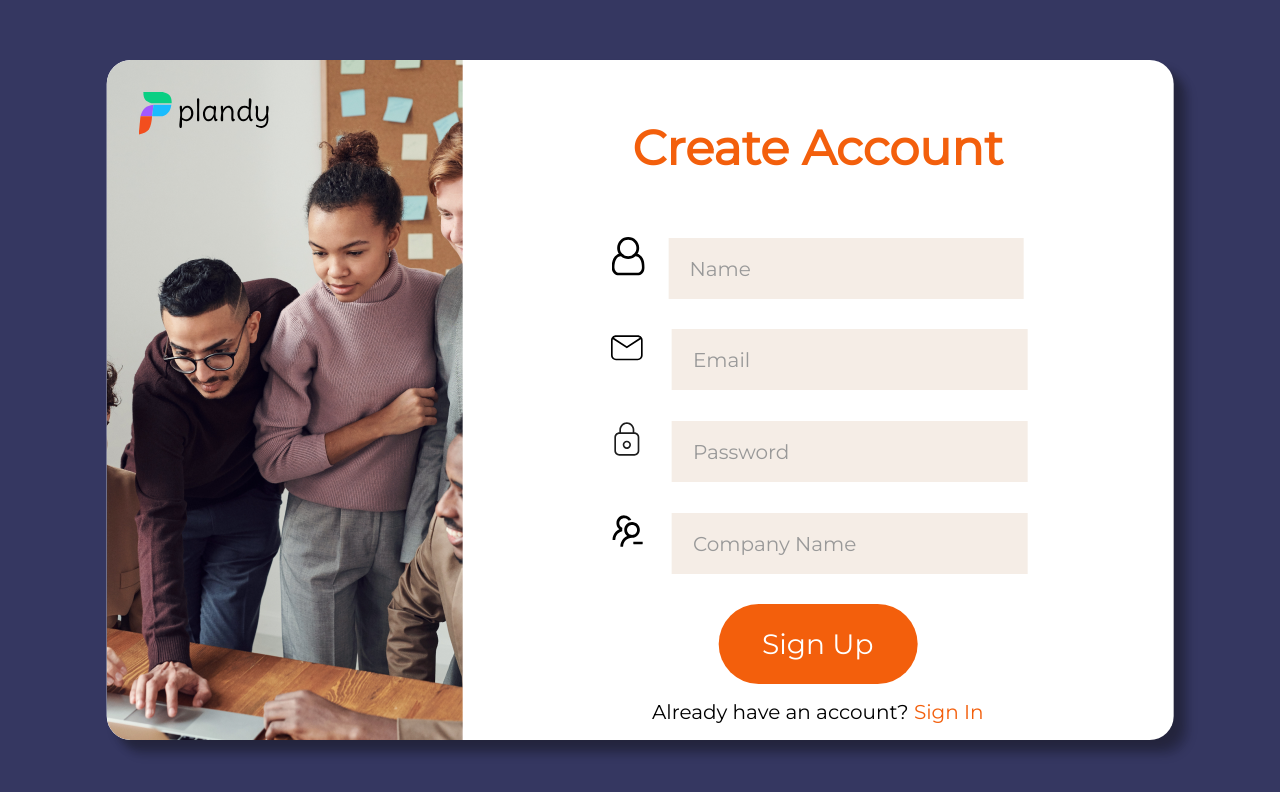
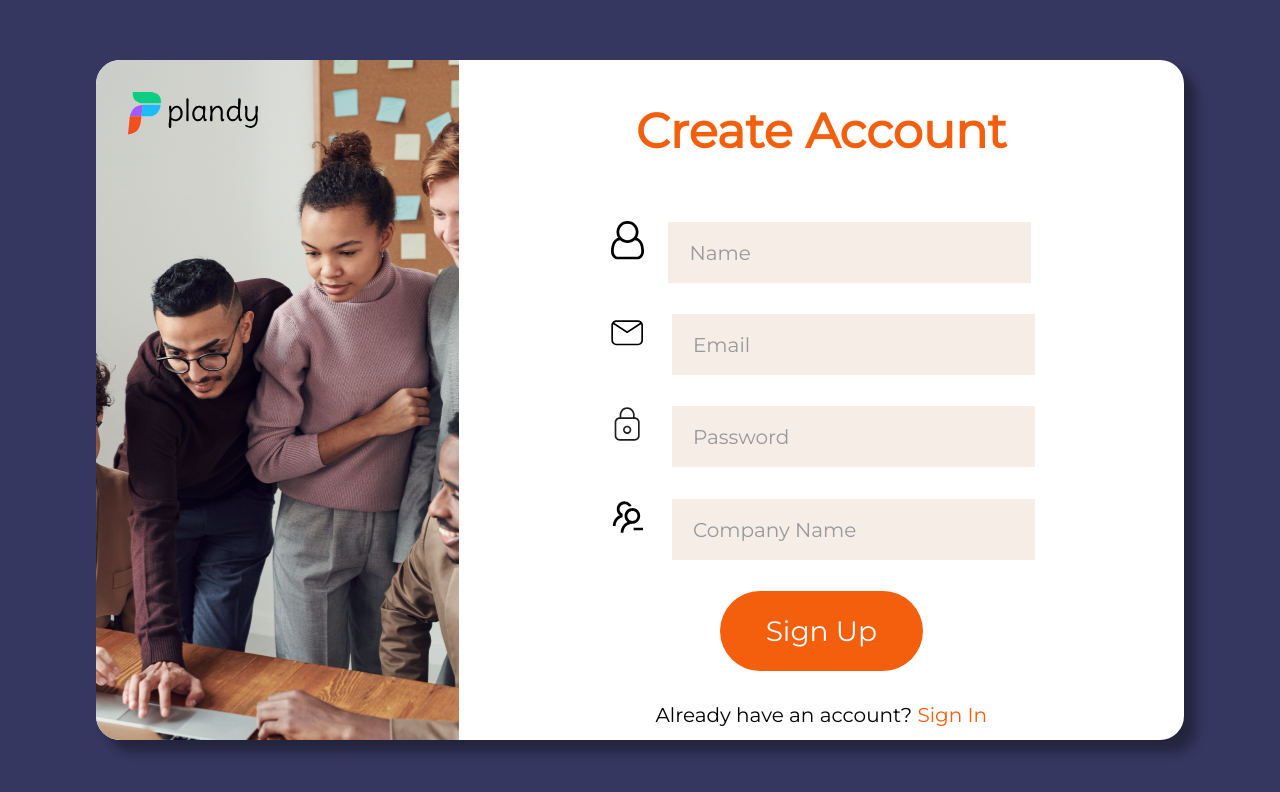
Before and after one commit to TomerCnaan/Plandy-client, a React (Create React App) app: page /register in a window 1280 px wide. Shown: the top 792 px of the page. Built offline with nearby package versions, Linux system fonts and the light colour scheme.

Commit message:
register form working, login. not getting errors

```diff
--- a/src/components/common/useForm.jsx
+++ b/src/components/common/useForm.jsx
@@ -28,13 +28,17 @@ const useForm = (initialState, validationSchema, doSubmit) => {
 	}
 
 	function handleSubmit(e) {
+		console.log("handle submit");
 		e.preventDefault();
 
 		let _errors = validate();
 		setErrors({ errors: _errors || {} });
 		if (_errors) return;
 
-		_errors = doSubmit(data, errors);
+		// doSubmit(data, errors);
+		_errors = doSubmit(data, errors); //FIXME: not getting the errors from do submit
+		console.log("_errors");
+		console.dir(_errors);
 		if (_errors) {
 			setErrors({ ..._errors });
 		}
--- a/src/components/loginForm.jsx
+++ b/src/components/loginForm.jsx
@@ -38,11 +38,13 @@ const LoginForm = props => {
 
 	const doSubmit = async (data, errors) => {
 		try {
-			auth.login(data.email, data.password);
-			const { state } = props.location;
-			window.location = state ? state.from.pathname : "/";
+			console.log("in login do submit");
+			await auth.login(data.email, data.password);
+			// const { state } = props.location;
+			// window.location = state ? state.from.pathname : "/";
+			window.location = "/";
 		} catch (ex) {
-			console.log("exception occured");
+			console.dir(ex.response);
 			if (ex.response && ex.response.status === 400) {
 				errors.email = ex.response.data;
 				return { ...errors };
@@ -61,17 +63,11 @@ const LoginForm = props => {
 	if (auth.getCurrentUser()) return <Redirect to="/" />;
 	return (
 		<div className={classes.root}>
-			<Grid
-				container
-				direction="row"
-				sm={10}
-				lg={10}
-				className={classes.wrapper}
-			>
+			<Grid container direction="row" className={classes.wrapper}>
 				<Grid item sm={false} md={3} lg={4} className={classes.image}>
 					<img src={`${Sign}`} className={classes.formLogo} alt="logo" />
 				</Grid>
-				<Grid item sm={9} md={9} lg={8} alignContent="center">
+				<Grid item sm={9} md={9} lg={8}>
 					<H1>Log In</H1>
 					<form onSubmit={handleSubmit} noValidate className={classes.form}>
 						{renderInput("email", emailLabel, "Email")}
--- a/src/components/registerForm.jsx
+++ b/src/components/registerForm.jsx
@@ -47,13 +47,10 @@ const RegiterForm = props => {
 			.label("Company Name")
 	};
 
-	const doSubmit = (data, errors) => {
+	const doSubmit = async (data, errors) => {
 		try {
-			const response = userService.register(data);
-
-			console.log(response.headers["x-auth-token"]); //TODO: fix the function. fails on auth.loginWithJwt
+			const response = await userService.register(data);
 			auth.loginWithJwt(response.headers["x-auth-token"]);
-			console.log("logging in with jwt");
 			window.location = "/";
 		} catch (ex) {
 			console.log("exception occured");
@@ -74,17 +71,11 @@ const RegiterForm = props => {
 
 	return (
 		<div className={classes.root}>
-			<Grid
-				container
-				direction="row"
-				sm={10}
-				lg={10}
-				className={classes.wrapper}
-			>
+			<Grid container direction="row" className={classes.wrapper}>
 				<Grid item sm={false} md={3} lg={4} className={classes.image}>
 					<img src={`${Sign}`} className={classes.formLogo} alt="logo" />
 				</Grid>
-				<Grid item sm={9} md={9} lg={8} alignContent="center">
+				<Grid item sm={9} md={9} lg={8}>
 					<H1 style={{ marginTop: "5.8%", marginBottom: "4.1%" }}>
 						Create Account
 					</H1>
--- a/src/components/style/form-elements.css
+++ b/src/components/style/form-elements.css
@@ -9,7 +9,7 @@
 	border: none;
 	align-items: center;
 	margin-top: 4.3%;
-	margin-bottom: 6.9%;
+	margin-bottom: 4%;
 }
 
 .input-area {
--- a/src/components/style/form-style.js
+++ b/src/components/style/form-style.js
@@ -8,6 +8,7 @@ export const useStyles = makeStyles(theme => ({
 	},
 	wrapper: {
 		position: "absolute",
+		width: "85%",
 		left: "50%",
 		top: "50%",
 		transform: "translate(-50%, -50%)",
@@ -22,11 +23,12 @@ export const useStyles = makeStyles(theme => ({
 		backgroundImage: `url(${Banner})`,
 		backgroundPosition: "center",
 		borderRadius: "24px 0px 0px 24px",
-		height: "100%"
+		height: "100%",
+		backgroundRepeat: "no-repeat"
 	},
 	form: {
-		textAlign: "center",
-		height: "71.5%"
+		textAlign: "center"
+		// height: "71.5%"
 	},
 	formContainer: {},
 	link: {
--- a/src/services/authService.js
+++ b/src/services/authService.js
@@ -8,7 +8,6 @@ http.setJwt(getJwt());
 
 export async function login(email, password) {
 	const { data: jwt } = await http.post(apiEndpoint, { email, password });
-	console.log(`email: ${email} password: ${password}`);
 	localStorage.setItem(tokenKey, jwt);
 }
 
```
